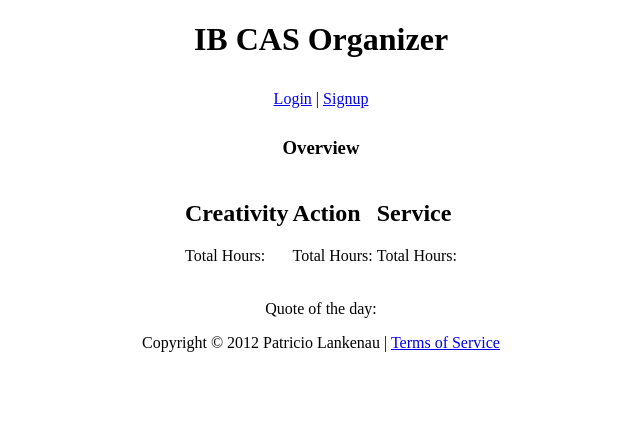
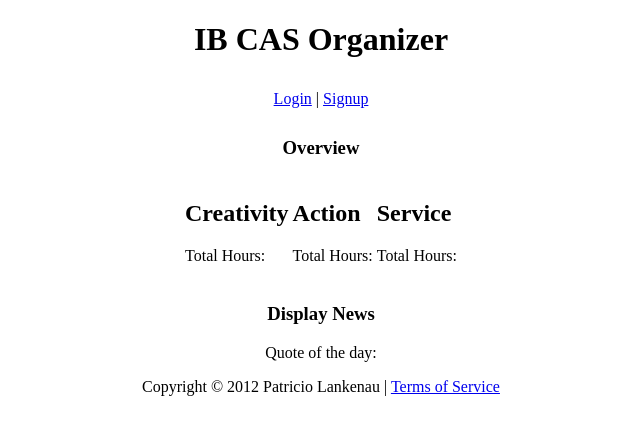
Before and after one commit to pato/ibcas.org, a CodeIgniter app: template application/views/home_view.php in a window 1280 px wide. Shown: the top 435 px of the page, without its empty margins (319-959 px from the left). Run offline with CodeIgniter, Linux system fonts and the light colour scheme; the template is opened without the code that fills it, so the values that code supplies are empty; some libraries are stand-ins or nearby versions.

Commit message:
Added news

```diff
--- a/application/views/home_view.php
+++ b/application/views/home_view.php
@@ -51,6 +51,14 @@ function section($section){
     <meta name="description" content="This is an IB CAS requirements organizer, used to handle all the paperwork and logs that are required for completion of the CAS section of the IB Diploma Programme." />
     <meta name="keywords" content="ib, cas, organizer, international, baccalaureate, manager, agenda, free, diploma, programme, program, logs, paperwork, required, creativity, action, service" />
     <meta name="author" content="Patricio Lankenau" />
+    <script type="text/javascript">
+       $(document).ready(function() {
+           $("#news").hide();
+           $("#show_news").click(function (){
+               $("#news").toggle("slow");
+           });
+       });
+    </script>
     <?$this->load->view('tracking');?>
 </head>
 <body>
@@ -95,6 +103,20 @@ function section($section){
                 </tr>
             </table>
         </div>
+        <div class="container">
+            <h3 id="show_news" onclick="this.innerHTML='News'">Display News</h3>
+            <div style="text-align: left;">
+            <code id="news">
+            <p>[September 9, 2012]</p>
+            <p>Thanks to a suggestion, CAS events can now be created, renamed, and deleted from the section view</p>
+            <p>Furthermore, before an event is permanently deleted, a confirmation dialog will be shown</p>
+
+            <p>[September 8, 2012]</p>
+            <p>The menu has been re-designed</p>
+            <p>News section was added to the homepage</p>
+            </code>
+            </div>
+        </div>
         <?php $this->load->view("footer"); ?>
     </div>
 </div>
--- a/css/style.php
+++ b/css/style.php
@@ -126,6 +126,7 @@ h3{
 	border-radius:20px;
 }
 code{
+
     font-family: Consolas, Monaco, Courier New, Courier, monospace;
     font-size: 12px;
     background-color: #f9f9f9;
```
